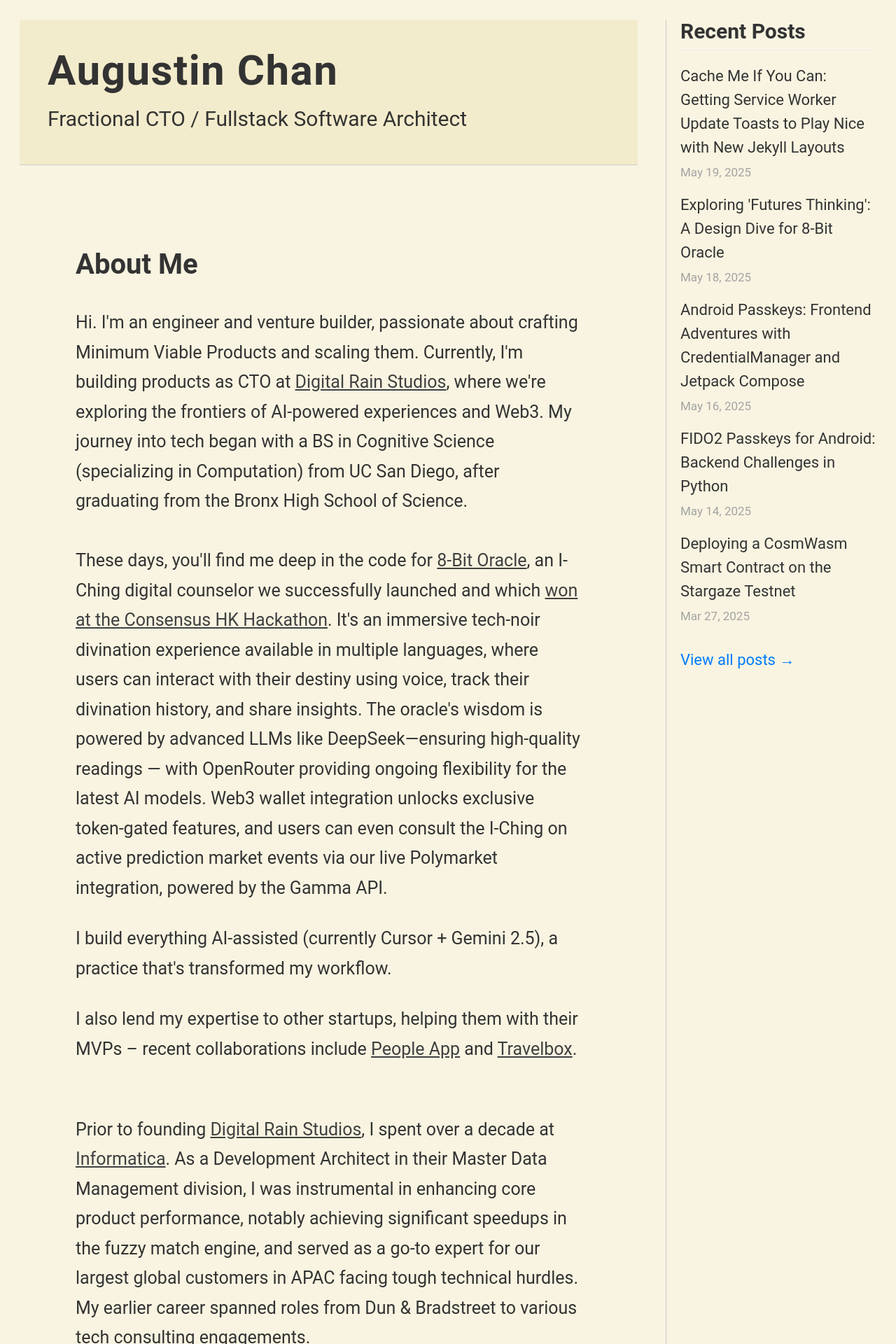
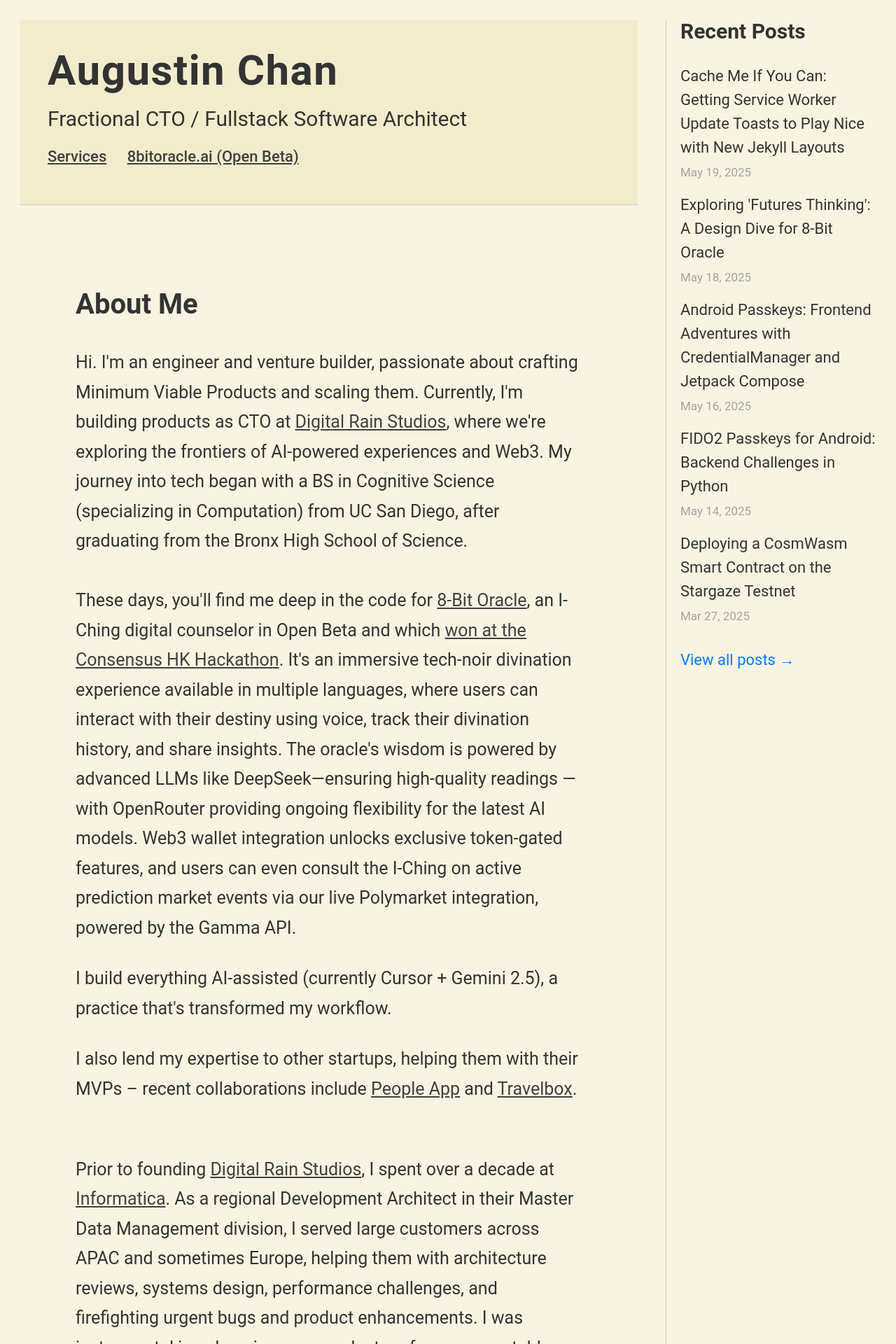
Before and after one commit to augchan42/augchan42.github.io, a Jekyll site: the page built from index.html, in a window 1280 px wide. Shown: the top 1920 px of the page at 70% size. Built offline with Jekyll 4.4.1, drawn with Linux system fonts in a browser that asks for light colours; some web fonts are replaced; some of the changed text lies outside the part shown.

Commit message:
Add featured links and new section on offerings: Introduce a section detailing services offered as a fractional CTO and project-based work, along with featured links in the portfolio header for improved navigation and visibility.

```diff
--- a/css/hux-blog.css
+++ b/css/hux-blog.css
@@ -1948,3 +1948,15 @@
     }
 }
 */
+.portfolio-featured-links {
+  text-align: left;
+  margin-bottom: 0.5rem;
+  font-size: 1.1rem;
+}
+.portfolio-featured-links a {
+  margin-right: 1.2rem;
+  font-weight: 500;
+}
+.portfolio-featured-links a:last-child {
+  margin-right: 0;
+}
--- a/index.html
+++ b/index.html
@@ -8,6 +8,10 @@
 <header class="portfolio-header">
   <h1 class="portfolio-title">Augustin Chan</h1>
   <p class="portfolio-subtitle">Fractional CTO / Fullstack Software Architect</p>
+  <div class="portfolio-featured-links" style="margin: 0.5rem 0 0.5rem 0;">
+    <a href="/offerings/" class="portfolio-link">Services</a>
+    <a href="https://8bitoracle.ai" class="portfolio-link" target="_blank">8bitoracle.ai (Open Beta)</a>
+  </div>
 </header>
 
 <main class="portfolio-main">
@@ -15,7 +19,7 @@
     <h2 class="portfolio-section-title">About Me</h2>
     <p class="portfolio-text">
       Hi.  I'm an engineer and venture builder, passionate about crafting Minimum Viable Products and scaling them. Currently, I'm building products as CTO at <a href="https://digitalrain.studio/" class="portfolio-link" target="_blank">Digital Rain Studios</a>, where we're exploring the frontiers of AI-powered experiences and Web3. My journey into tech began with a BS in Cognitive Science (specializing in Computation) from UC San Diego, after graduating from the Bronx High School of Science.<br><br>
-      These days, you'll find me deep in the code for <a href="https://8bitoracle.ai" class="portfolio-link" target="_blank">8-Bit Oracle</a>, an I-Ching digital counselor we successfully launched and which <a href="https://x.com/origin_trail/status/1892543087479505352" class="portfolio-link" target="_blank">won at the Consensus HK Hackathon</a>.
+      These days, you'll find me deep in the code for <a href="https://8bitoracle.ai" class="portfolio-link" target="_blank">8-Bit Oracle</a>, an I-Ching digital counselor in Open Beta and which <a href="https://x.com/origin_trail/status/1892543087479505352" class="portfolio-link" target="_blank">won at the Consensus HK Hackathon</a>.
       It's an immersive tech-noir divination experience available in multiple languages, where users can interact with their destiny using voice, track their divination history, and share insights. The oracle's wisdom is powered by advanced LLMs like DeepSeek—ensuring high-quality readings — with OpenRouter providing ongoing flexibility for the latest AI models. Web3 wallet integration unlocks exclusive token-gated features, and users can even consult the I-Ching on active prediction market events via our live Polymarket integration, powered by the Gamma API.
     </p>
     <p class="portfolio-text">
@@ -23,7 +27,7 @@
     <p class="portfolio-text">I also lend my expertise to other startups, helping them with their MVPs – recent collaborations include <a href="https://www.peepsapp.ai/" class="portfolio-link" target="_blank">People App</a> and <a href="https://www.travelbox.tech/" class="portfolio-link" target="_blank">Travelbox</a>.<br><br>
     </p>
     <p class="portfolio-text">
-      Prior to founding <a href="https://digitalrain.studio/" class="portfolio-link" target="_blank">Digital Rain Studios</a>, I spent over a decade at <a href="https://www.informatica.com/" class="portfolio-link" target="_blank">Informatica</a>. As a Development Architect in their Master Data Management division, I was instrumental in enhancing core product performance, notably achieving significant speedups in the fuzzy match engine, and served as a go-to expert for our largest global customers in APAC facing tough technical hurdles. My earlier career spanned roles from Dun & Bradstreet to various tech consulting engagements.<br><br>
+      Prior to founding <a href="https://digitalrain.studio/" class="portfolio-link" target="_blank">Digital Rain Studios</a>, I spent over a decade at <a href="https://www.informatica.com/" class="portfolio-link" target="_blank">Informatica</a>. As a regional Development Architect in their Master Data Management division, I served large customers across APAC and sometimes Europe, helping them with architecture reviews, systems design, performance challenges, and firefighting urgent bugs and product enhancements. I was instrumental in enhancing core product performance, notably achieving significant speedups in the fuzzy match engine, and served as a go-to expert for our largest global customers facing tough technical hurdles. My earlier career spanned roles from Dun & Bradstreet to various tech consulting engagements.<br><br>
       You can find more details on my projects here on the site, or <a href="https://github.com/augchan42/" class="portfolio-link" target="_blank">dive into the code on GitHub</a>. <a href="/_assets/files/auchan_resume_2025.pdf" class="portfolio-link" target="_blank">My CV has the full story</a>. You can also find me on <a href="https://x.com/hosermage_" class="portfolio-link" target="_blank">X (formerly Twitter)</a>.
     </p>
     <p class="portfolio-text">
```
Also changed, not shown: offerings/index.html (+13 -0 lines).
